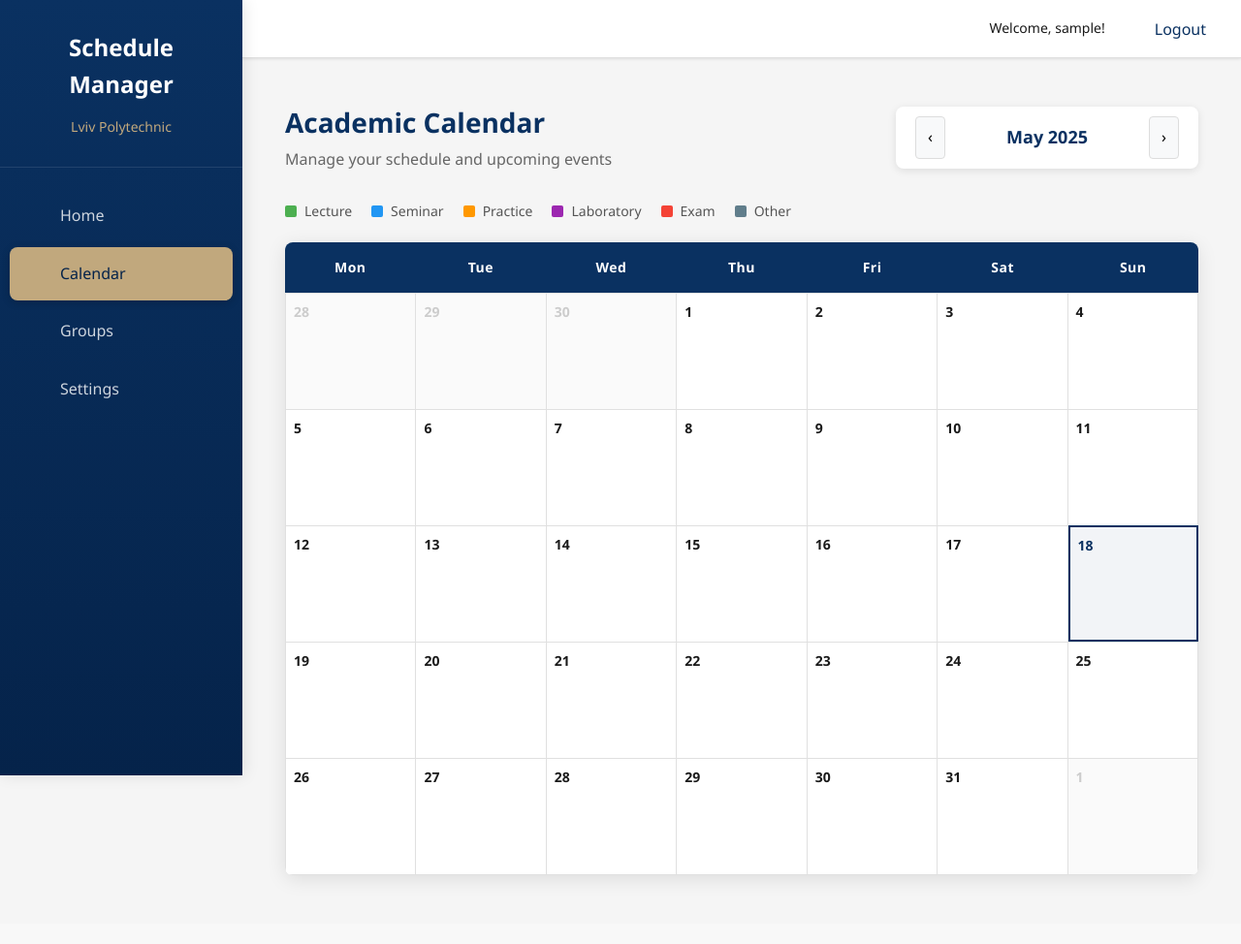
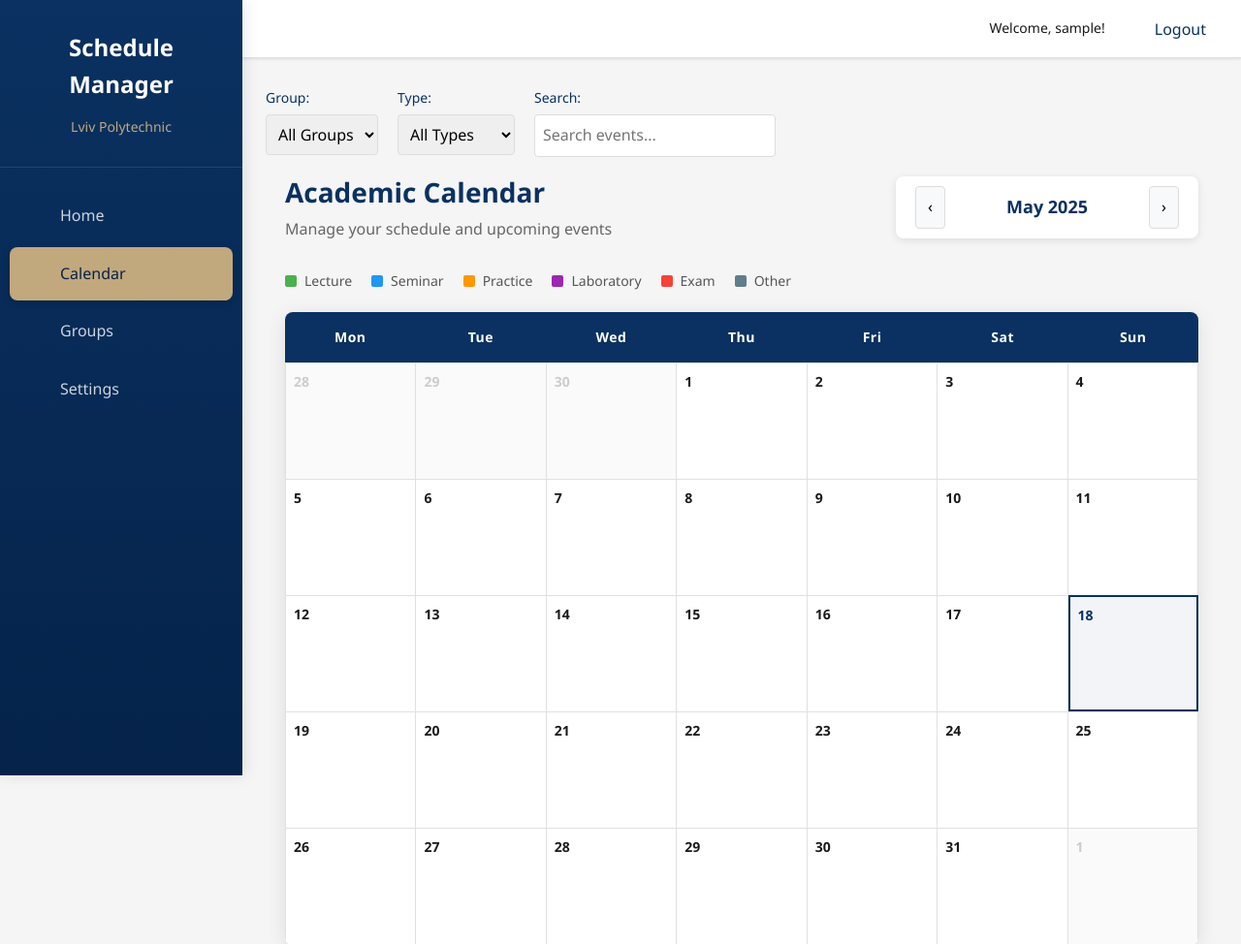
Before and after one commit to AikKh/ScheduleManagementSystemFullStack, an ASP.NET Core app: page /calendar in a window 1280 px wide. Shown: the top 974 px of the page at 97% size. Before the commit the page ends 910 px from the top, so only its background shows below. Run offline with ASP.NET Core 8, Linux system fonts and the light colour scheme; the visitor is signed in with stand-in values (Sample User, id 1); data that the repository does not hold is empty; style sheets or scripts are compiled from the project's sources; some libraries are stand-ins or nearby versions.

Commit message:
Adding filtering for events

```diff
--- a/ScheduleManagementSystem.Client/Pages/Calendar/Calendar.razor
+++ b/ScheduleManagementSystem.Client/Pages/Calendar/Calendar.razor
@@ -10,6 +10,36 @@
 @using System.Globalization
 @using ScheduleManagementSystem.Client.Services
 @using System.Text.RegularExpressions
+
+<div style="display: flex; gap: 20px; flex-wrap: wrap;">
+    <!-- Group Filter -->
+    <div>
+        <label for="groupFilter" style="margin-right: 8px; font-size: 14px; font-weight: 500; color: #0A3161;">Group:</label>
+        <select id="groupFilter" @bind="selectedGroupId" style="padding: 8px; border-radius: 4px; border: 1px solid #ddd;">
+            <option value="0">All Groups</option>
+            @foreach (var group in userGroups)
+            {
+                <option value="@group.Id">@group.Name</option>
+            }
+        </select>
+    </div>
+    <!-- Event Type Filter -->
+    <div>
+        <label for="typeFilter" style="margin-right: 8px; font-size: 14px; font-weight: 500; color: #0A3161;">Type:</label>
+        <select id="typeFilter" @bind="selectedEventType" style="padding: 8px; border-radius: 4px; border: 1px solid #ddd;">
+            <option value="">All Types</option>
+            @foreach (EventType type in Enum.GetValues<EventType>())
+            {
+                <option value="@type">@type.ToString()</option>
+            }
+        </select>
+    </div>
+    <!-- Search Filter -->
+    <div>
+        <label for="searchFilter" style="margin-right: 8px; font-size: 14px; font-weight: 500; color: #0A3161;">Search:</label>
+        <input id="searchFilter" @bind="searchTerm" placeholder="Search events..." style="padding: 8px; border-radius: 4px; border: 1px solid #ddd;" />
+    </div>
+</div>
 
 <div style="max-width: 1200px; margin: 0 auto; padding: 20px;">
     <div style="display: flex; justify-content: space-between; align-items: flex-start; margin-bottom: 30px; flex-wrap: wrap; gap: 20px;">
@@ -278,6 +308,11 @@
     private string timeValidationError = "";
     private bool isSubmitting = false;
 
+    // Filters
+    private int selectedGroupId = 0;
+    private string selectedEventType = "";
+    private string searchTerm = "";
+
     protected override async Task OnInitializedAsync()
     {
         await LoadData();
@@ -334,10 +369,18 @@
             endDay = endDay.AddDays(1);
         }
 
+        var filteredEvents = events
+            .Where(e => (selectedGroupId == 0 || e.GroupId == selectedGroupId) &&
+                        (string.IsNullOrEmpty(selectedEventType) || e.Type.ToString() == selectedEventType) &&
+                        (string.IsNullOrEmpty(searchTerm) ||
+                         (e.Title?.Contains(searchTerm, StringComparison.OrdinalIgnoreCase) ?? false) ||
+                         (e.Description?.Contains(searchTerm, StringComparison.OrdinalIgnoreCase) ?? false)))
+            .ToList();
+
         // Generate all days
         for (var date = startDay; date <= endDay; date = date.AddDays(1))
         {
-            var dayEvents = events.Where(e => e.Date.Date == date.Date).ToList();
+            var dayEvents = filteredEvents.Where(e => e.Date.Date == date.Date).ToList();
 			dayEvents.Sort((a, b) => a.StartTime.CompareTo(b.StartTime));
 
             days.Add(new CalendarDay
```
